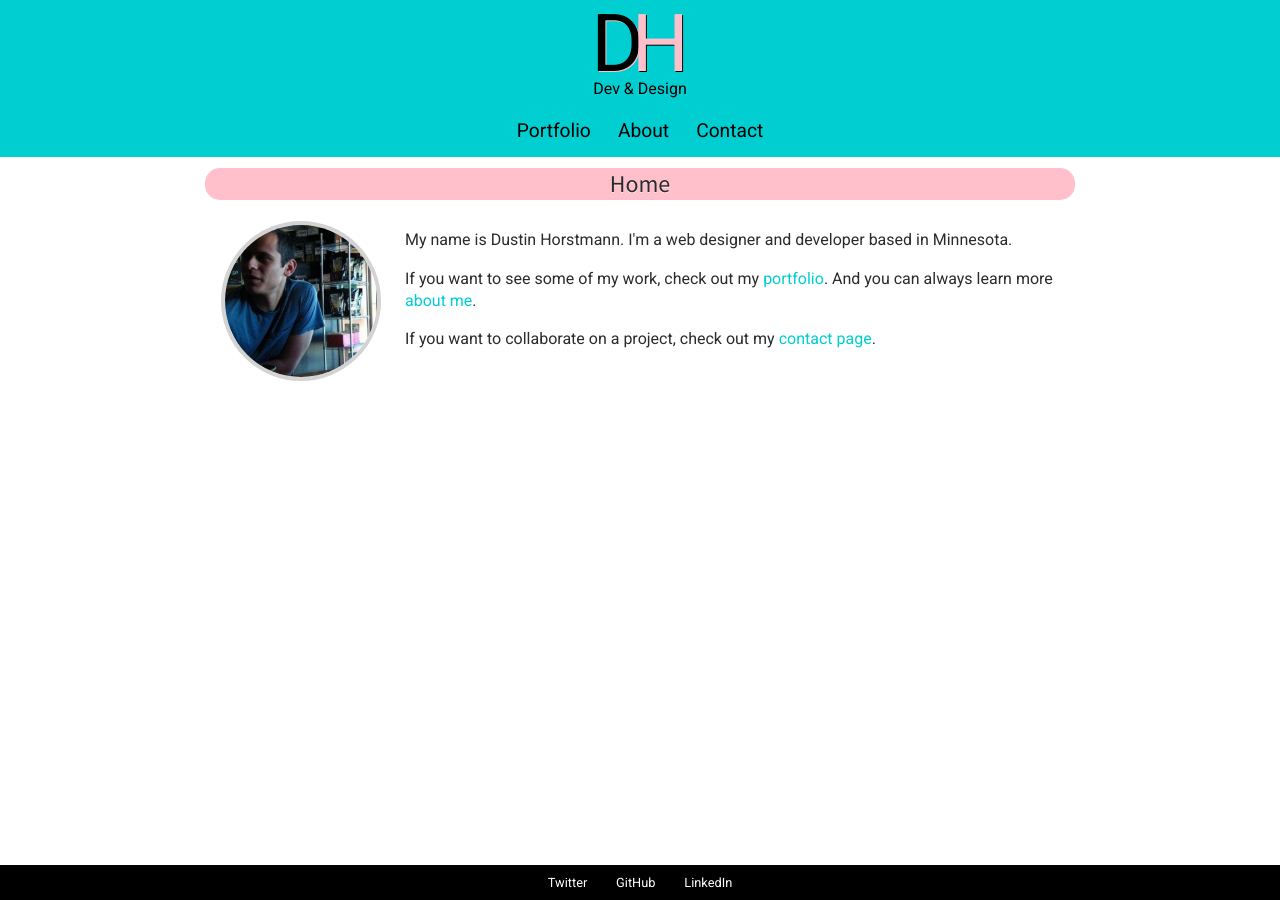
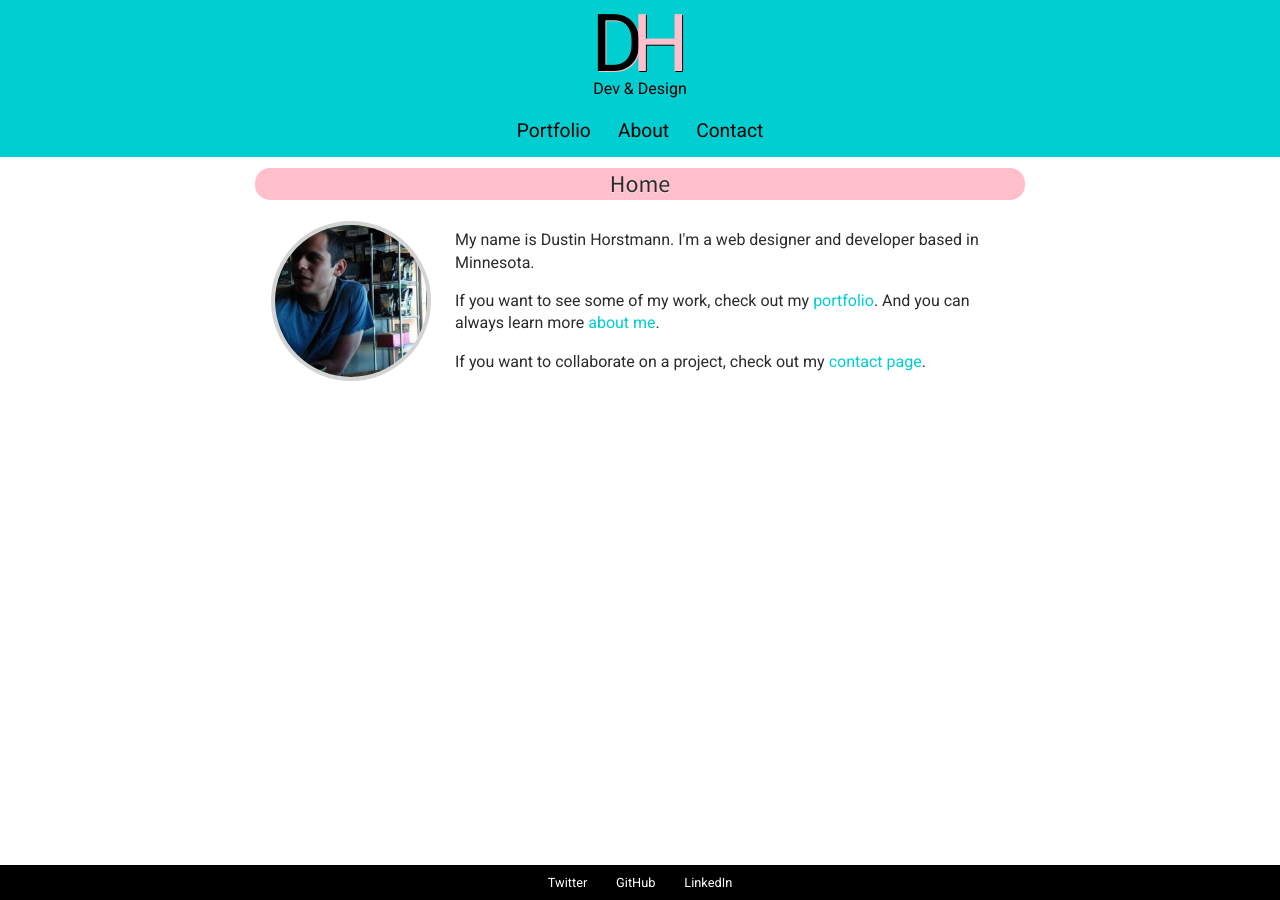
Before and after one commit to horstmannd/horstmannd.github.io, a Jekyll site: the page built from index.html, in a window 1280 px wide. Built offline with Jekyll 4.4.1, drawn with Linux system fonts in a browser that asks for light colours; nearby versions of some CDN libraries.

Commit message:
make main container 800px

```diff
--- a/css/application.css
+++ b/css/application.css
@@ -45,7 +45,7 @@ Container Styles
   /* (makes footer sticky) */ }
 
 #main-container {
-  max-width: 900px; }
+  max-width: 800px; }
 
 /**************************************
 Header
--- a/scss/layout/_containers.scss
+++ b/scss/layout/_containers.scss
@@ -7,5 +7,5 @@ Container Styles
 }
 
 #main-container {
-	max-width: 900px;
+	max-width: 800px;
 }
```
